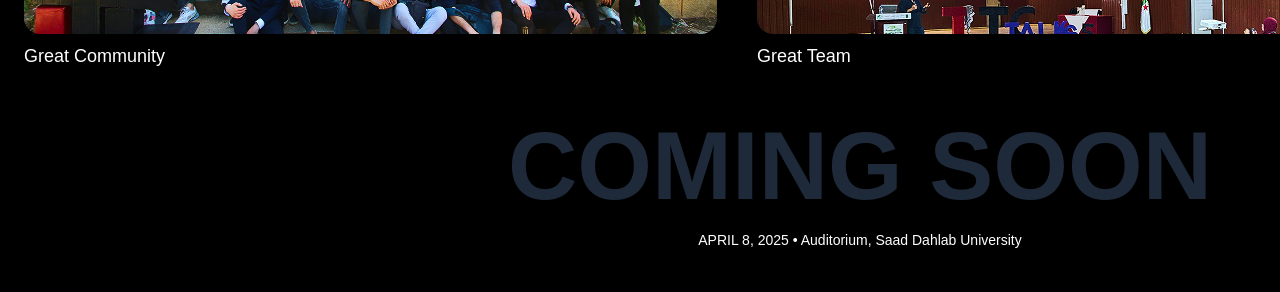
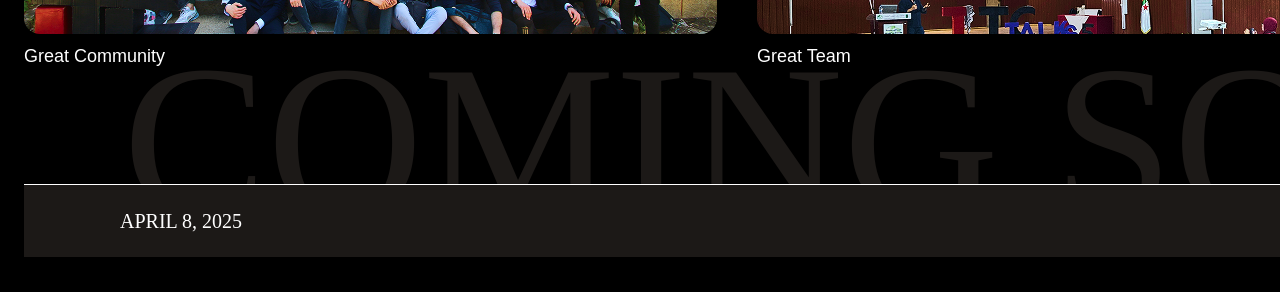
Before and after one commit to samibentaiba/ITC-Talks, a Next.js app: page / in a window 1280 px wide. Shown: the part 714-1006 px from the top of the page. Built offline with nearby package versions, Linux system fonts and the light colour scheme; grey boxes are pictures that could not be loaded.

Commit message:
add Archivo Black font and update SectionHero styles; enhance layout and improve readability

```diff
--- a/package.json
+++ b/package.json
@@ -9,6 +9,7 @@
     "lint": "next lint"
   },
   "dependencies": {
+    "@fontsource/archivo-black": "^5.2.5",
     "@fontsource/syne": "^5.2.5",
     "next": "^15.2.3",
     "next-themes": "^0.4.6",
--- a/src/components/sections/home/hero/SectionHero.tsx
+++ b/src/components/sections/home/hero/SectionHero.tsx
@@ -40,11 +40,18 @@ function MainText() {
 
 function ComingSoon() {
   return (
-    <div className="coming-soon">
-      <h2 className="coming-soon-title">COMING SOON</h2>
-      <p className="text-sm mt-4">
-        APRIL 8, 2025 • Auditorium, Saad Dahlab University
-      </p>
+    <div className="w-full h-44 relative">
+      <div className="left-[99px] top-0 absolute text-center justify-start text-stone-900 text-[216px] font-normal font-['Archivo_Black'] uppercase leading-[144px]">
+        Coming Soon
+      </div>
+      <div className="w-full px-24 py-4 left-0 top-[114px] absolute bg-stone-900 border-t border-white border-opacity-10 inline-flex justify-between items-start overflow-hidden">
+        <div className="justify-start text-white text-opacity-60 text-xl font-normal font-['Syne'] uppercase leading-loose">
+          April 8, 2025
+        </div>
+        <div className="justify-start text-white text-opacity-60 text-xl font-normal font-['Syne'] leading-loose">
+          Auditorium, Saad Dahlab University
+        </div>
+      </div>
     </div>
   );
 }
@@ -78,10 +85,7 @@ function ImageCarousel() {
   }, [currentIndex]);
 
   return (
-    <div
-      className="scrollbar-hide relative "
-
-    >
+    <div className="scrollbar-hide relative ">
       {isDesktop ? (
         <div
           ref={scrollContainerRef}
@@ -92,19 +96,14 @@ function ImageCarousel() {
             <div
               key={index}
               className="flex-shrink-0 scrollbar-hide snap-center "
-
             >
-              <div
-                className=" w-[693px] h-[388px] scrollbar-hide overflow-hidden rounded-2xl"
-
-              >
+              <div className=" w-[693px] h-[388px] scrollbar-hide overflow-hidden rounded-2xl">
                 <Image
                   src={src}
                   alt={alt}
                   width={693}
                   height={388}
                   className="object-cover"
-
                 />
               </div>
               <p className="text-white text-lg mt-2">{caption}</p>
```
Also changed, not shown: 1 other file (tests, documents, lock files or other folders).
